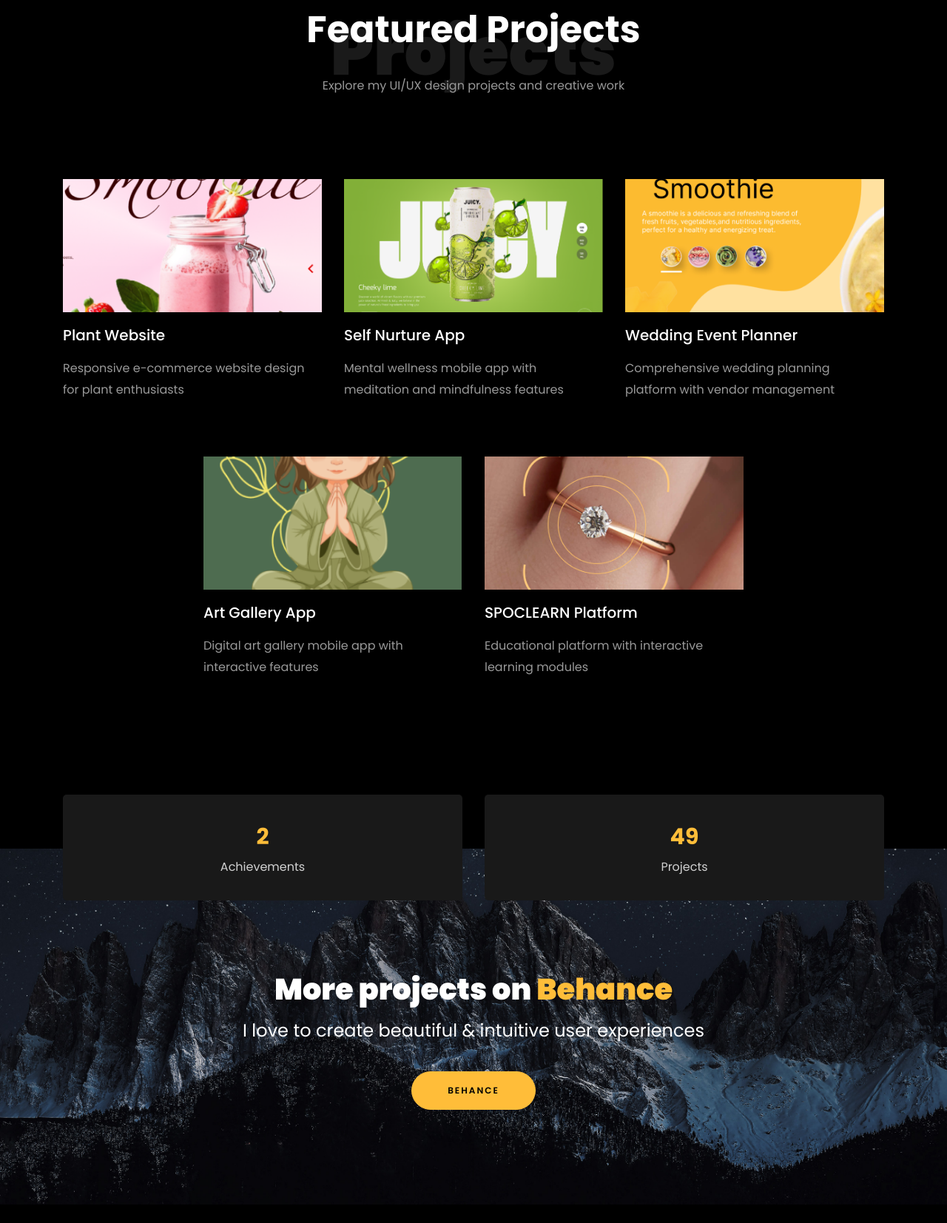
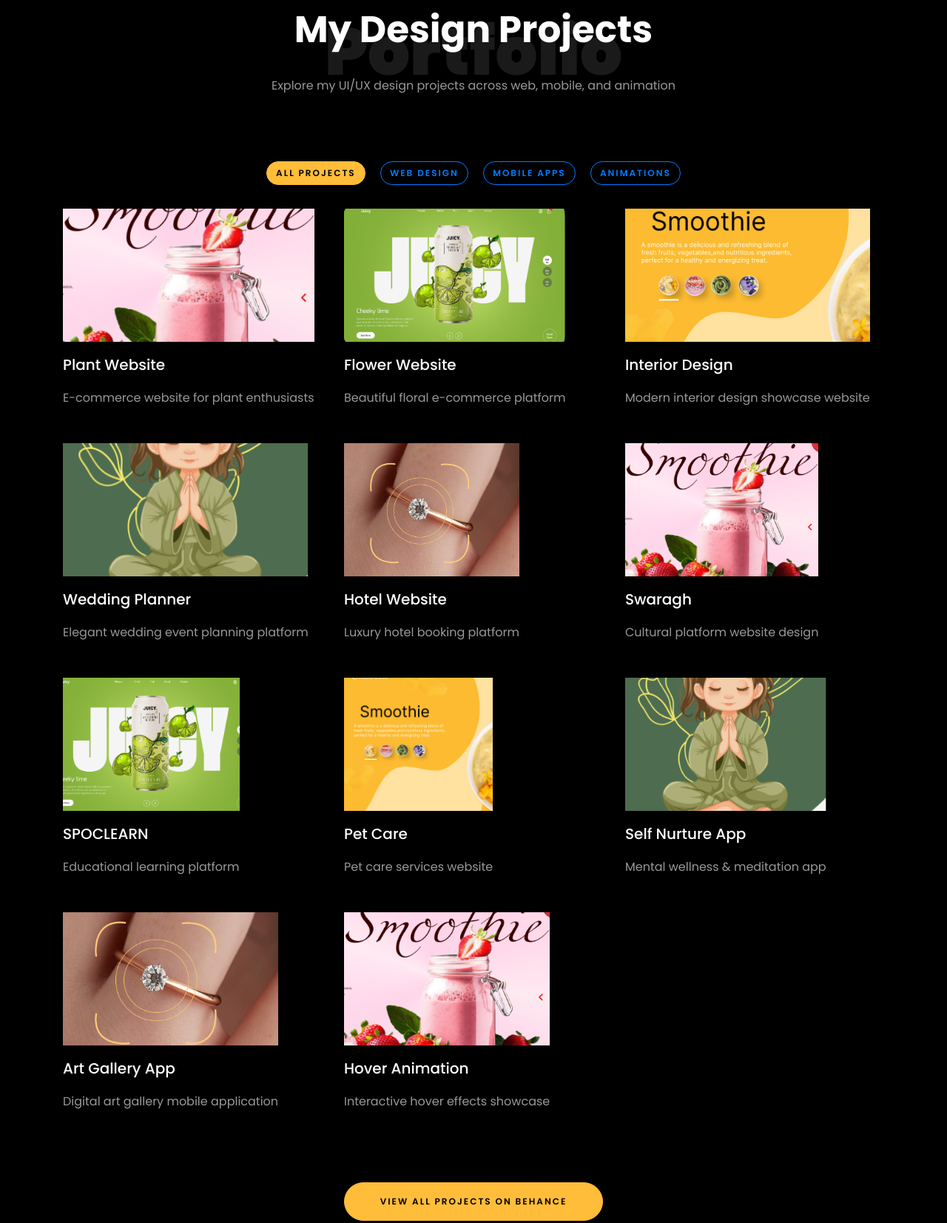
Before and after one commit to shivanikn9/portfolio, a plain HTML site: page index.html in a window 1280 px wide. Shown: the part 4178-5831 px from the top of the page at 74% size. Drawn offline with Linux system fonts and the light colour scheme; files whose address does not match are found by name.

Commit message:
Expand portfolio section with 11 projects and category filtering (Web, Mobile, Animation)

```diff
--- a/index.html
+++ b/index.html
@@ -515,92 +515,217 @@
 
 	<section class="ftco-section" id="project-section">
 		<div class="container">
-			<div class="row justify-content-center mb-5 pb-5">
-				<div class="col-md-7 heading-section text-center ftco-animate">
-					<h1 class="big big-2">Projects</h1>
-					<h2 class="mb-4">Featured Projects</h2>
-					<p>Explore my UI/UX design projects and creative work</p>
+			<div class="row justify-content-center mb-5 pb-3">
+				<div class="col-md-10 heading-section text-center ftco-animate">
+					<h1 class="big big-2">Portfolio</h1>
+					<h2 class="mb-4">My Design Projects</h2>
+					<p>Explore my UI/UX design projects across web, mobile, and animation</p>
 				</div>
 			</div>
-			<div class="row d-flex">
-				<div class="col-md-4 d-flex ftco-animate">
+
+			<!-- Category Filter Buttons -->
+			<div class="row justify-content-center mb-4">
+				<div class="col-md-12 text-center">
+					<button class="btn btn-primary m-2" onclick="filterProjects('all')">All Projects</button>
+					<button class="btn btn-outline-primary m-2" onclick="filterProjects('web')">Web Design</button>
+					<button class="btn btn-outline-primary m-2" onclick="filterProjects('mobile')">Mobile Apps</button>
+					<button class="btn btn-outline-primary m-2"
+						onclick="filterProjects('animation')">Animations</button>
+				</div>
+			</div>
+
+			<!-- Projects Grid -->
+			<div class="row" id="projectsGrid">
+				<!-- WEB DESIGN PROJECTS -->
+				<div class="col-md-4 d-flex ftco-animate project-item" data-category="web">
 					<div class="blog-entry justify-content-end">
-						<a href="#smart-finance-tracker" class="block-20 zoom-effect"
-							style="background-image: url('images/rectangle-1060.png');" data-toggle="modal"
-							data-target="#projectModal" onclick="showProjectDetails('smart-finance')">
-						</a>
+						<a href="https://www.figma.com/proto/ubvAyMcCP5hETHs9PkXn7l/Plant-Website?node-id=3-2&t=tSMQldEvUOK7YgMe-1"
+							class="block-20 zoom-effect" style="background-image: url('images/rectangle-1060.png');"
+							target="_blank"></a>
 						<div class="text mt-3 float-right d-block">
-							<h3 class="heading"><a href="#plant-website" data-toggle="modal" data-target="#projectModal"
-									onclick="showProjectDetails('plant-website')">Plant
-									Website</a></h3>
-							<p>Responsive e-commerce website design for plant enthusiasts</p>
+							<h3 class="heading"><a
+									href="https://www.figma.com/proto/ubvAyMcCP5hETHs9PkXn7l/Plant-Website?node-id=3-2&t=tSMQldEvUOK7YgMe-1"
+									target="_blank">Plant Website</a></h3>
+							<p>E-commerce website for plant enthusiasts</p>
 						</div>
 					</div>
 				</div>
-				<div class="col-md-4 d-flex ftco-animate">
+
+				<div class="col-md-4 d-flex ftco-animate project-item" data-category="web">
 					<div class="blog-entry justify-content-end">
-						<a href="#ecommerce-platform" class="block-20 zoom-effect"
-							style="background-image: url('images/rectangle-1061.png');" data-toggle="modal"
-							data-target="#projectModal" onclick="showProjectDetails('ecommerce')">
-						</a>
+						<a href="https://www.figma.com/proto/JzM4SSgj5vQtRFJtvF8RJq/Flower?node-id=55-81&t=kjGbO9Fr0Yn0zOZ5-1"
+							class="block-20 zoom-effect" style="background-image: url('images/rectangle-1061.png');"
+							target="_blank"></a>
 						<div class="text mt-3 float-right d-block">
-							<h3 class="heading"><a href="#self-nurture-app" data-toggle="modal"
-									data-target="#projectModal" onclick="showProjectDetails('self-nurture')">Self
-									Nurture
-									App</a></h3>
-							<p>Mental wellness mobile app with meditation and mindfulness features</p>
+							<h3 class="heading"><a
+									href="https://www.figma.com/proto/JzM4SSgj5vQtRFJtvF8RJq/Flower?node-id=55-81&t=kjGbO9Fr0Yn0zOZ5-1"
+									target="_blank">Flower Website</a></h3>
+							<p>Beautiful floral e-commerce platform</p>
 						</div>
 					</div>
 				</div>
-				<div class="col-md-4 d-flex ftco-animate">
-					<div class="blog-entry">
-						<a href="#microcontroller-projects" class="block-20 zoom-effect"
-							style="background-image: url('images/rectangle-1062.png');" data-toggle="modal"
-							data-target="#projectModal" onclick="showProjectDetails('microcontroller')">
-						</a>
+
+				<div class="col-md-4 d-flex ftco-animate project-item" data-category="web">
+					<div class="blog-entry justify-content-end">
+						<a href="https://www.figma.com/proto/isLMxgMVFrAsT4SQTNg2Ec/Interior?node-id=1-2&t=lMVTRLVqeHuCZLbJ-1"
+							class="block-20 zoom-effect" style="background-image: url('images/rectangle-1062.png');"
+							target="_blank"></a>
 						<div class="text mt-3 float-right d-block">
-							<h3 class="heading"><a href="#wedding-planner" data-toggle="modal"
-									data-target="#projectModal" onclick="showProjectDetails('wedding-planner')">Wedding
-									Event
-									Planner</a></h3>
-							<p>Comprehensive wedding planning platform with vendor management</p>
+							<h3 class="heading"><a
+									href="https://www.figma.com/proto/isLMxgMVFrAsT4SQTNg2Ec/Interior?node-id=1-2&t=lMVTRLVqeHuCZLbJ-1"
+									target="_blank">Interior Design</a></h3>
+							<p>Modern interior design showcase website</p>
+						</div>
+					</div>
+				</div>
+
+				<div class="col-md-4 d-flex ftco-animate project-item" data-category="web">
+					<div class="blog-entry justify-content-end">
+						<a href="https://www.figma.com/proto/HLYwgzLRUfZmn7TLHrvh9a/Wedding-event-Planner-by-shivani?node-id=40-2&t=4gUbqPwiFm2xuMV8-1"
+							class="block-20 zoom-effect" style="background-image: url('images/rectangle-1063.png');"
+							target="_blank"></a>
+						<div class="text mt-3 float-right d-block">
+							<h3 class="heading"><a
+									href="https://www.figma.com/proto/HLYwgzLRUfZmn7TLHrvh9a/Wedding-event-Planner-by-shivani?node-id=40-2&t=4gUbqPwiFm2xuMV8-1"
+									target="_blank">Wedding Planner</a></h3>
+							<p>Elegant wedding event planning platform</p>
+						</div>
+					</div>
+				</div>
+
+				<div class="col-md-4 d-flex ftco-animate project-item" data-category="web">
+					<div class="blog-entry justify-content-end">
+						<a href="https://www.figma.com/proto/OmLlrQWVFBlUIhdp6nR9k7/Hotel-Website?node-id=1-2&t=Q6JWmrMpcweDQBHv-1"
+							class="block-20 zoom-effect" style="background-image: url('images/rectangle-1064.png');"
+							target="_blank"></a>
+						<div class="text mt-3 float-right d-block">
+							<h3 class="heading"><a
+									href="https://www.figma.com/proto/OmLlrQWVFBlUIhdp6nR9k7/Hotel-Website?node-id=1-2&t=Q6JWmrMpcweDQBHv-1"
+									target="_blank">Hotel Website</a></h3>
+							<p>Luxury hotel booking platform</p>
+						</div>
+					</div>
+				</div>
+
+				<div class="col-md-4 d-flex ftco-animate project-item" data-category="web">
+					<div class="blog-entry justify-content-end">
+						<a href="https://www.figma.com/proto/oRetScSjuH4xbItzVUiny2/Swaragh?node-id=2-2&t=fki9yFio6BagMIEX-1"
+							class="block-20 zoom-effect" style="background-image: url('images/rectangle-1060.png');"
+							target="_blank"></a>
+						<div class="text mt-3 float-right d-block">
+							<h3 class="heading"><a
+									href="https://www.figma.com/proto/oRetScSjuH4xbItzVUiny2/Swaragh?node-id=2-2&t=fki9yFio6BagMIEX-1"
+									target="_blank">Swaragh</a></h3>
+							<p>Cultural platform website design</p>
+						</div>
+					</div>
+				</div>
+
+				<div class="col-md-4 d-flex ftco-animate project-item" data-category="web">
+					<div class="blog-entry justify-content-end">
+						<a href="https://www.figma.com/proto/rM8nSToGCmcZFT786xlXqM/SPOCLEARN?node-id=1-2&t=TPExvPvY9QSnPQ2w-1"
+							class="block-20 zoom-effect" style="background-image: url('images/rectangle-1061.png');"
+							target="_blank"></a>
+						<div class="text mt-3 float-right d-block">
+							<h3 class="heading"><a
+									href="https://www.figma.com/proto/rM8nSToGCmcZFT786xlXqM/SPOCLEARN?node-id=1-2&t=TPExvPvY9QSnPQ2w-1"
+									target="_blank">SPOCLEARN</a></h3>
+							<p>Educational learning platform</p>
+						</div>
+					</div>
+				</div>
+
+				<div class="col-md-4 d-flex ftco-animate project-item" data-category="web">
+					<div class="blog-entry justify-content-end">
+						<a href="https://www.figma.com/design/Eu4Nc6Hv5jCq7Rl3vi6uam/Pet-Care?t=wVNHmVwB3G46vYRL-1"
+							class="block-20 zoom-effect" style="background-image: url('images/rectangle-1062.png');"
+							target="_blank"></a>
+						<div class="text mt-3 float-right d-block">
+							<h3 class="heading"><a
+									href="https://www.figma.com/design/Eu4Nc6Hv5jCq7Rl3vi6uam/Pet-Care?t=wVNHmVwB3G46vYRL-1"
+									target="_blank">Pet Care</a></h3>
+							<p>Pet care services website</p>
+						</div>
+					</div>
+				</div>
+
+				<!-- MOBILE APP PROJECTS -->
+				<div class="col-md-4 d-flex ftco-animate project-item" data-category="mobile">
+					<div class="blog-entry justify-content-end">
+						<a href="https://www.figma.com/proto/wnvnbsGk6vmub6oDJgwIfo/self-nurture?node-id=492-52&t=YnbAvPFnuanysMgt-1"
+							class="block-20 zoom-effect" style="background-image: url('images/rectangle-1063.png');"
+							target="_blank"></a>
+						<div class="text mt-3 float-right d-block">
+							<h3 class="heading"><a
+									href="https://www.figma.com/proto/wnvnbsGk6vmub6oDJgwIfo/self-nurture?node-id=492-52&t=YnbAvPFnuanysMgt-1"
+									target="_blank">Self Nurture App</a></h3>
+							<p>Mental wellness & meditation app</p>
+						</div>
+					</div>
+				</div>
+
+				<div class="col-md-4 d-flex ftco-animate project-item" data-category="mobile">
+					<div class="blog-entry justify-content-end">
+						<a href="https://www.figma.com/proto/kP0Lwq0r0wFSoVGzNbUlup/Art-Gallery?node-id=1-2&t=iaAwETaNeoV7hGQK-1"
+							class="block-20 zoom-effect" style="background-image: url('images/rectangle-1064.png');"
+							target="_blank"></a>
+						<div class="text mt-3 float-right d-block">
+							<h3 class="heading"><a
+									href="https://www.figma.com/proto/kP0Lwq0r0wFSoVGzNbUlup/Art-Gallery?node-id=1-2&t=iaAwETaNeoV7hGQK-1"
+									target="_blank">Art Gallery App</a></h3>
+							<p>Digital art gallery mobile application</p>
+						</div>
+					</div>
+				</div>
+
+				<!-- ANIMATION PROJECTS -->
+				<div class="col-md-4 d-flex ftco-animate project-item" data-category="animation">
+					<div class="blog-entry justify-content-end">
+						<a href="https://www.figma.com/proto/DEbnAKHpHruEqGcMxmSTcb/Hover-Animation?node-id=1-2&t=m5t5Q7FNmw32fFGD-1"
+							class="block-20 zoom-effect" style="background-image: url('images/rectangle-1060.png');"
+							target="_blank"></a>
+						<div class="text mt-3 float-right d-block">
+							<h3 class="heading"><a
+									href="https://www.figma.com/proto/DEbnAKHpHruEqGcMxmSTcb/Hover-Animation?node-id=1-2&t=m5t5Q7FNmw32fFGD-1"
+									target="_blank">Hover Animation</a></h3>
+							<p>Interactive hover effects showcase</p>
 						</div>
 					</div>
 				</div>
 			</div>
-			<br>
-			<!-- added justify-content-center to center align the last two projects -->
-			<div class="row d-flex justify-content-center">
-				<div class="col-md-4 d-flex ftco-animate">
-					<div class="blog-entry justify-content-end">
-						<a href="#web-development" class="block-20 zoom-effect"
-							style="background-image: url('images/rectangle-1063.png');" data-toggle="modal"
-							data-target="#projectModal" onclick="showProjectDetails('web')">
-						</a>
-						<div class="text mt-3 float-right d-block">
-							<h3 class="heading"><a href="#art-gallery-app" data-toggle="modal"
-									data-target="#projectModal" onclick="showProjectDetails('art-gallery')">Art Gallery
-									App</a></h3>
-							<p>Digital art gallery mobile app with interactive features</p>
-						</div>
-					</div>
-				</div>
-				<div class="col-md-4 d-flex ftco-animate">
-					<div class="blog-entry justify-content-end">
-						<a href="#ai-projects" class="block-20 zoom-effect"
-							style="background-image: url('images/rectangle-1064.png');" data-toggle="modal"
-							data-target="#projectModal" onclick="showProjectDetails('ai')">
-						</a>
-						<div class="text mt-3 float-right d-block">
-							<h3 class="heading"><a href="#spoclearn-platform" data-toggle="modal"
-									data-target="#projectModal" onclick="showProjectDetails('spoclearn')">SPOCLEARN
-									Platform</a></h3>
-							<p>Educational platform with interactive learning modules</p>
-						</div>
-					</div>
+
+			<!-- View More Button -->
+			<div class="row justify-content-center mt-5">
+				<div class="col-md-12 text-center ftco-animate">
+					<p><a href="https://www.behance.net/shivanikn" class="btn btn-primary py-3 px-5"
+							target="_blank">View All Projects on Behance</a></p>
 				</div>
 			</div>
 		</div>
+
+		<script>
+			function filterProjects(category) {
+				const projects = document.querySelectorAll('.project-item');
+				const buttons = document.querySelectorAll('#project-section .btn');
+
+				// Update button styles
+				buttons.forEach(btn => {
+					btn.classList.remove('btn-primary');
+					btn.classList.add('btn-outline-primary');
+				});
+				event.target.classList.remove('btn-outline-primary');
+				event.target.classList.add('btn-primary');
+
+				// Filter projects
+				projects.forEach(project => {
+					if (category === 'all' || project.getAttribute('data-category') === category) {
+						project.style.display = 'flex';
+					} else {
+						project.style.display = 'none';
+					}
+				});
+			}
+		</script>
 	</section>
 
 	<!-- Project Details Modal -->
```
